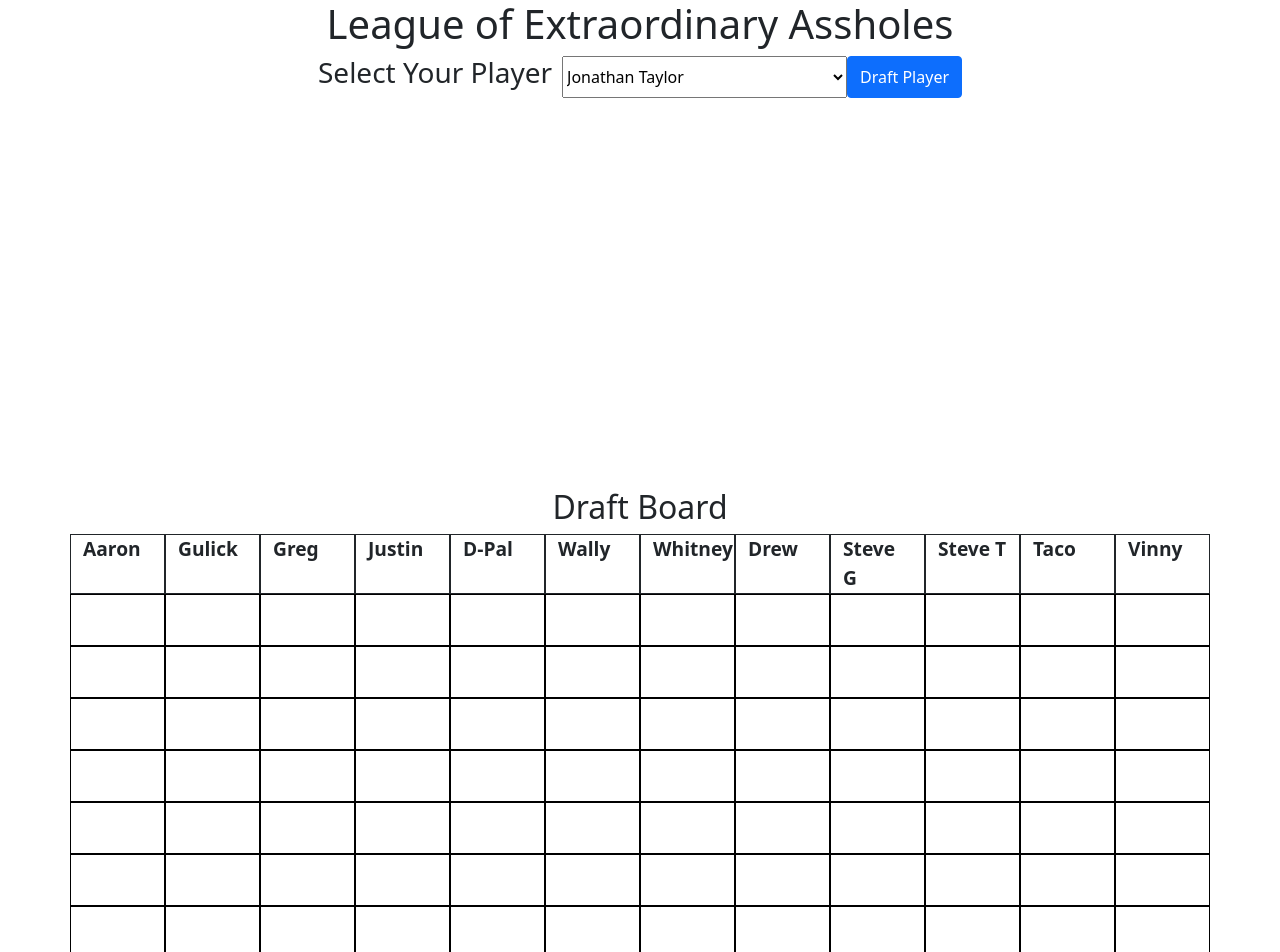
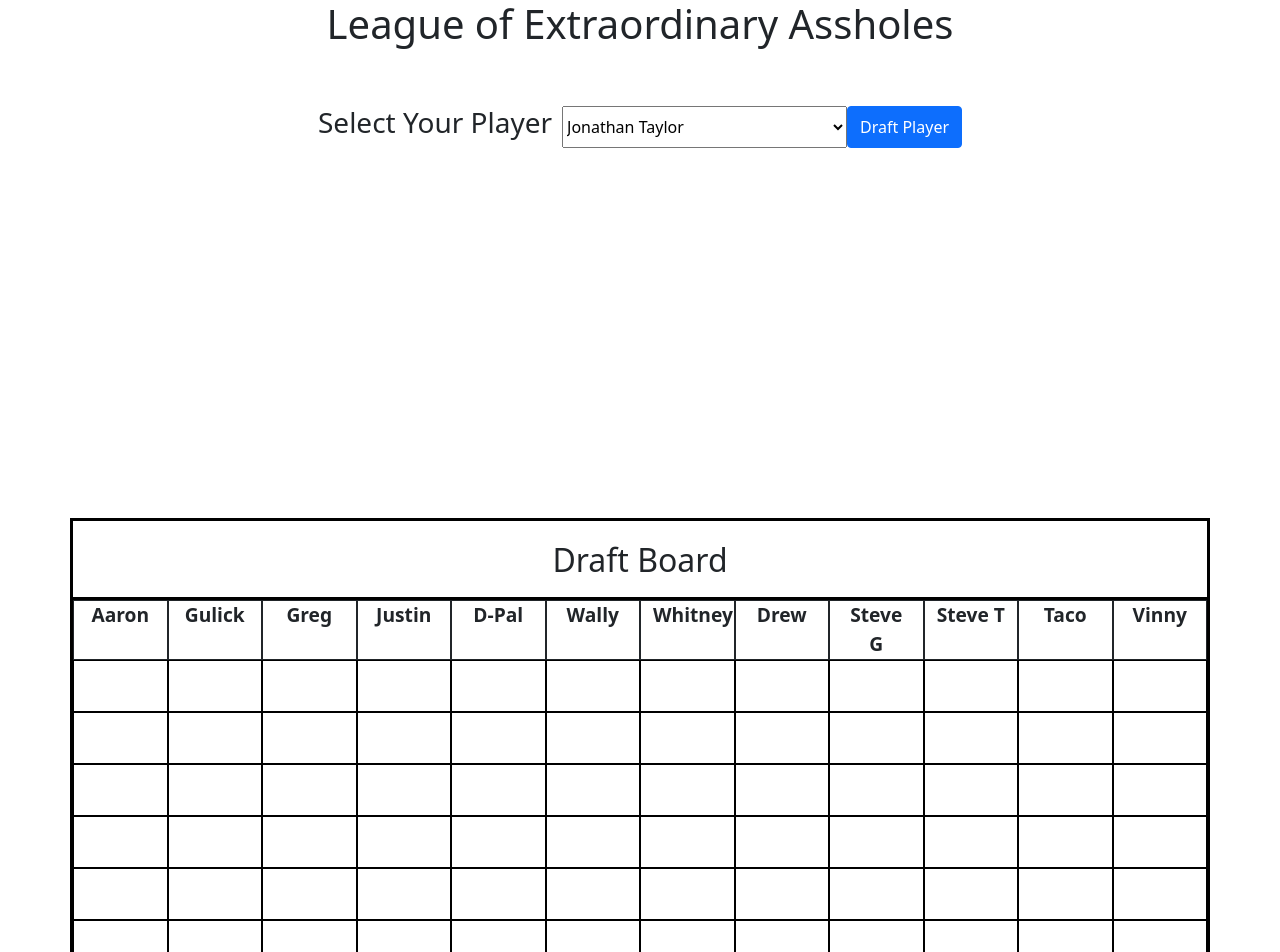
Before and after one commit to jvit1985/ff-highlights, a plain HTML site: page index.html in a window 1280 px wide. Shown: the top 952 px of the page. Drawn offline with nearby package versions, Linux system fonts and the light colour scheme.

Commit message:
updated draft board styling

```diff
--- a/assets/css/style.css
+++ b/assets/css/style.css
@@ -1,4 +1,5 @@
 #selection {
+    padding-top: 50px;
     padding-bottom: 10px;
 }
 
@@ -14,10 +15,17 @@ iframe {
 .container {
     font-size: larger;
     padding-top: 20px;
+    border: 3px solid black;
+}
+
+h2 {
+    padding-bottom: 10px;
 }
 
 #teams {
     padding: none;
+    border-top: 3px solid black;
+    text-align: center;
 }
 
 .col-1 {
```
